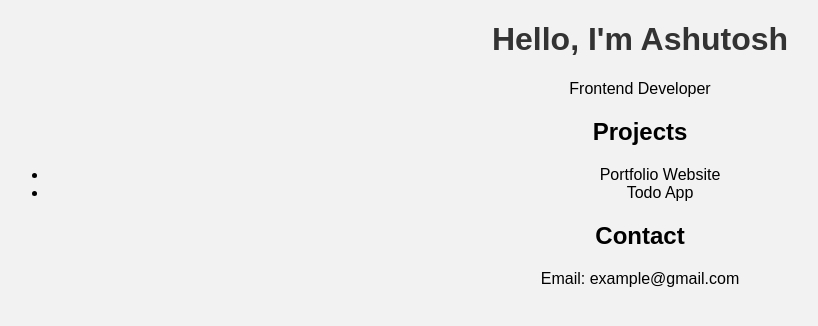
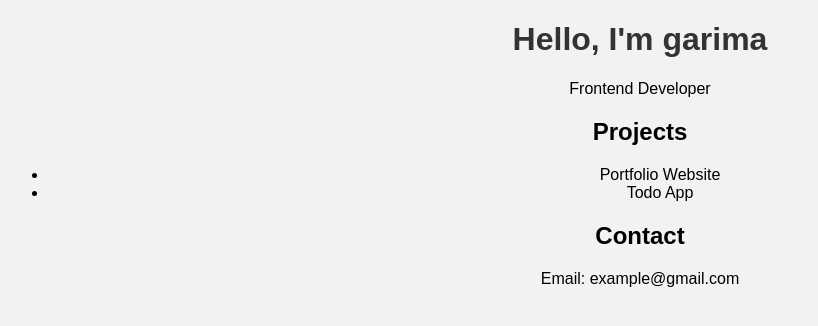
Before and after one commit to awsuser25051-pixel/frotend, a plain HTML site: page index.html in a window 1280 px wide. Shown: the whole page, without its empty margins (0-818 px from the left). Drawn offline with Linux system fonts and the light colour scheme.

Commit message:
Update index.html

```diff
--- a/index.html
+++ b/index.html
@@ -6,7 +6,7 @@
 </head>
 <body>
 
-  <h1>Hello, I'm Ashutosh</h1>
+  <h1>Hello, I'm garima</h1>
   <p>Frontend Developer</p>
 
   <h2>Projects</h2>
```
